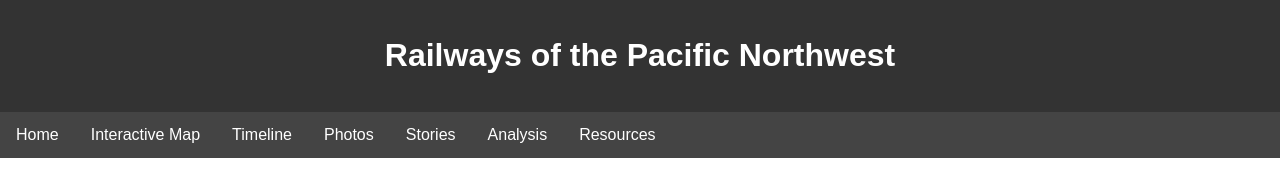
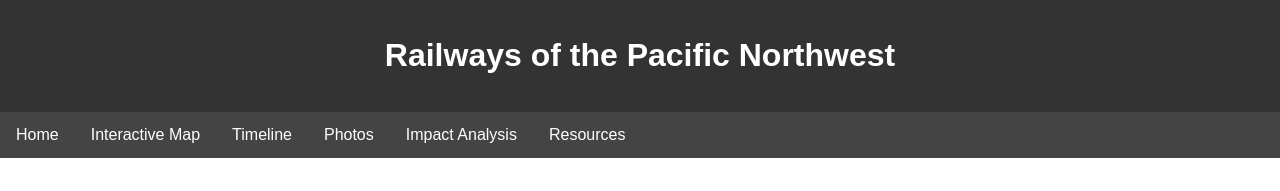
Before and after one commit to pacificRailway/pacificRailway.github.io, a plain HTML site: page index.html in a window 1280 px wide. Shown: the top 191 px of the page. Drawn offline with Linux system fonts and the light colour scheme.

Commit message:
Update index.html

```diff
--- a/index.html
+++ b/index.html
@@ -57,8 +57,7 @@
     <a href="pages/map.html">Interactive Map</a>
     <a href="pages/timeline.html">Timeline</a>
     <a href="pages/photos.html">Photos</a>
-    <a href="pages/stories.html">Stories</a>
-    <a href="pages/analysis.html">Analysis</a>
+    <a href="pages/analysis.html">Impact Analysis</a>
     <a href="pages/resources.html">Resources</a>
 </nav>
 
```
